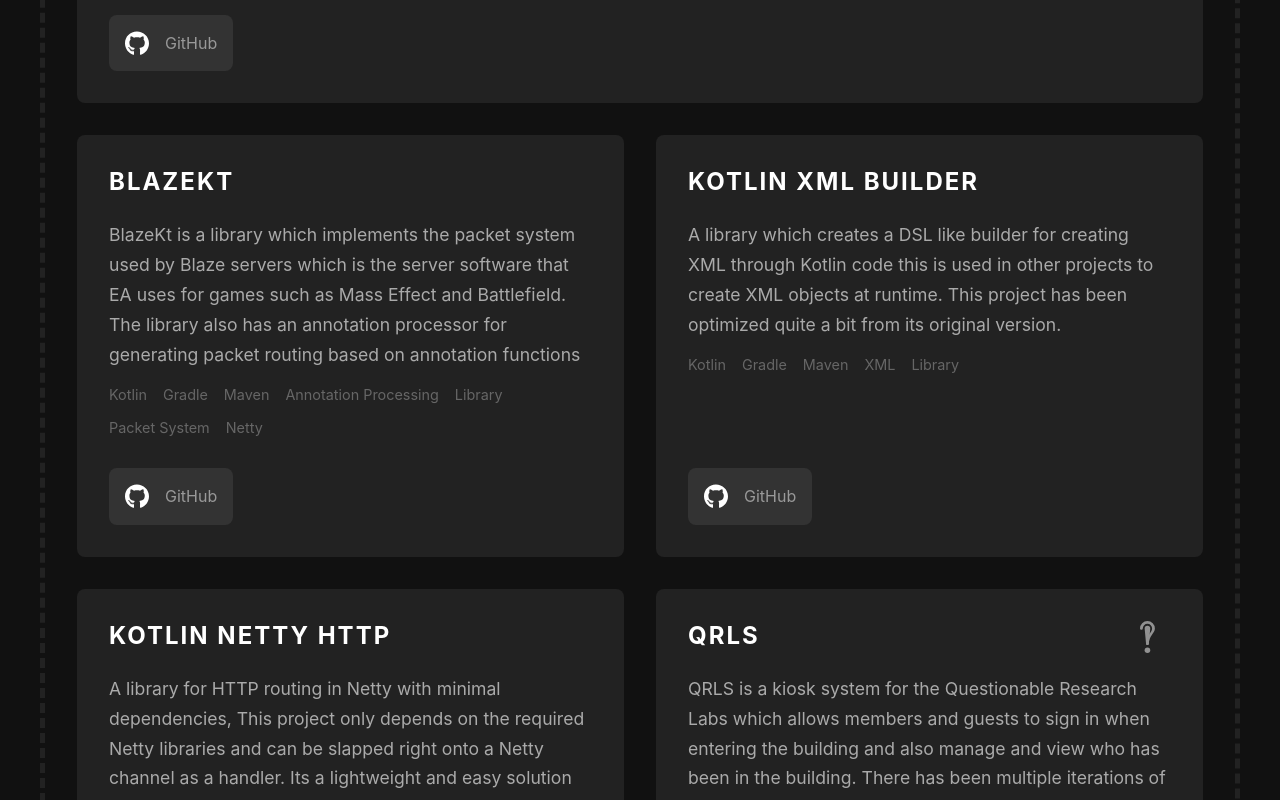
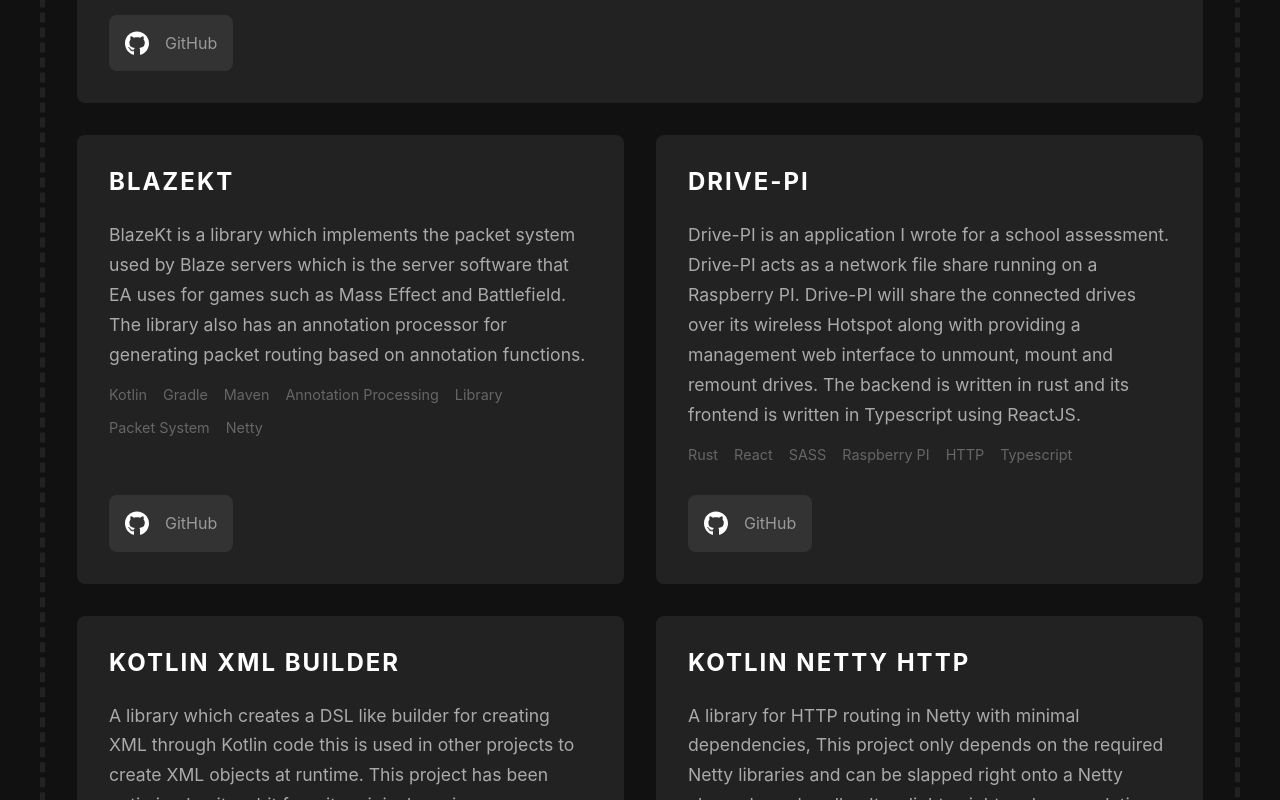
Before and after one commit to jacobtread/jacobtread-nextjs, a Next.js app: page /projects in a window 1280 px wide. Shown: the part 660-1460 px from the top of the page. Built offline with nearby package versions, Linux system fonts and the light colour scheme.

Commit message:
Added Drive-PI project

```diff
--- a/pages/projects.tsx
+++ b/pages/projects.tsx
@@ -45,7 +45,18 @@
                     tags={['Kotlin', 'Gradle', 'Maven', 'Annotation Processing', 'Library', 'Packet System', 'Netty']}>
                     BlazeKt is a library which implements the packet system used by Blaze servers which
                     is the server software that EA uses for games such as Mass Effect and Battlefield. The library
-                    also has an annotation processor for generating packet routing based on annotation functions
+                    also has an annotation processor for generating packet routing based on annotation functions.
+                </Project>
+
+
+                <Project
+                    title="Drive-PI"
+                    links={[createGitHubLink('jacobtread/Drive-PI')]}
+                    tags={['Rust', 'React', 'SASS', 'Raspberry PI', 'HTTP', 'Typescript']}>
+                    Drive-PI is an application I wrote for a school assessment. Drive-PI acts as a network file share running
+                    on a Raspberry PI. Drive-PI will share the connected drives over its wireless Hotspot along with providing
+                    a management web interface to unmount, mount and remount drives. The backend is written in rust and its
+                    frontend is written in Typescript using ReactJS.
                 </Project>
 
 
```
